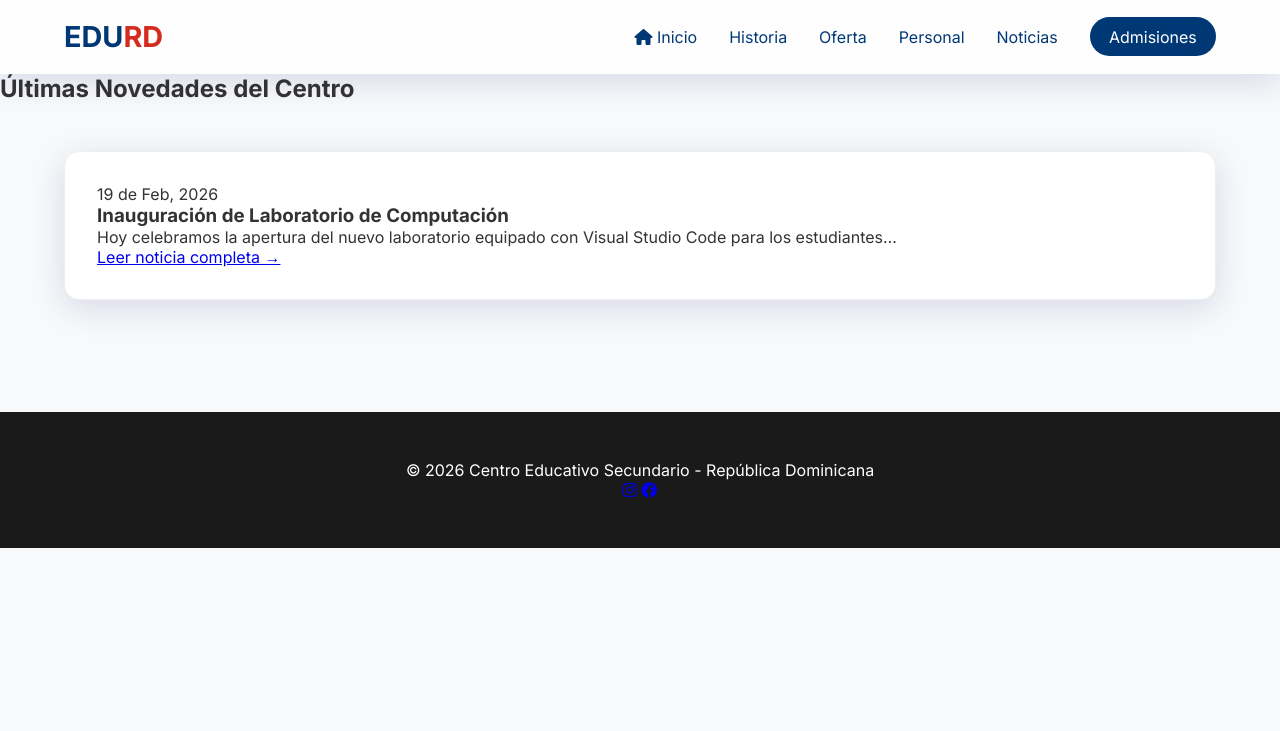
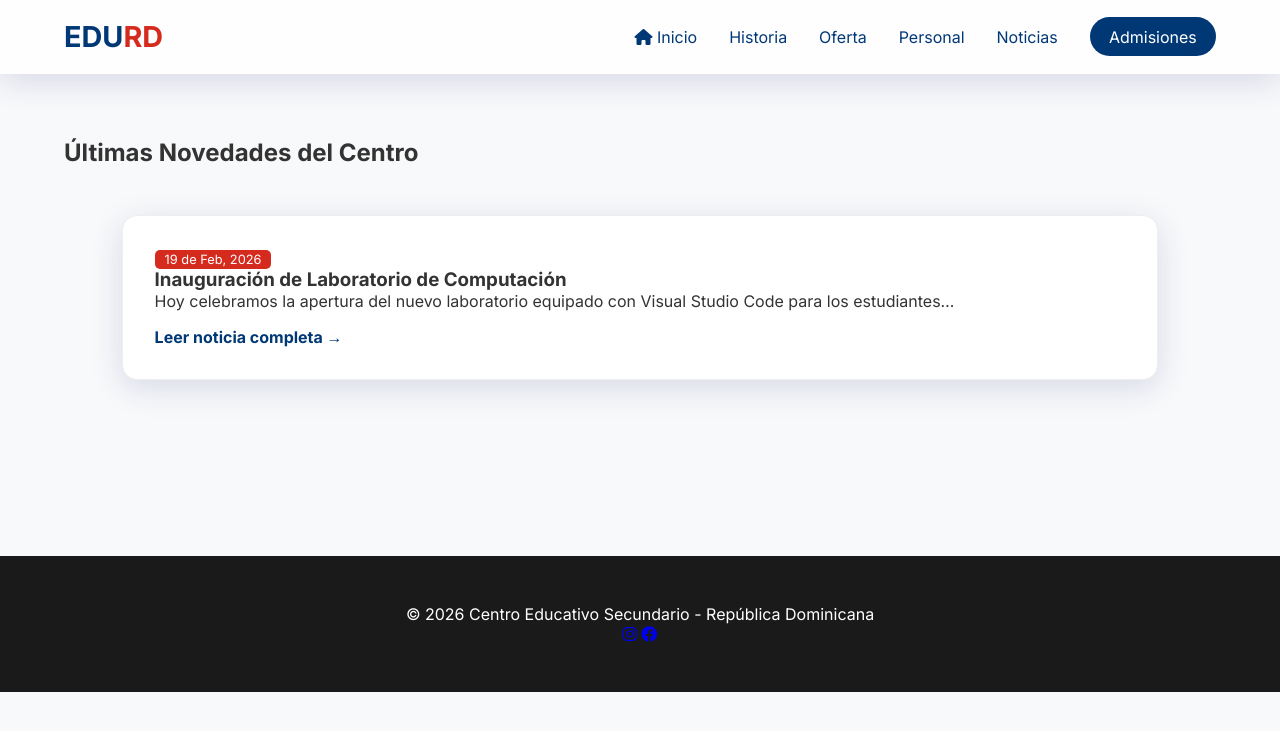
Before and after one commit to jorge21028/centroeducativo, a Jekyll site: the page built from noticias.html, in a window 1280 px wide. Shown: the top 731 px of the page. Built offline with Jekyll 4.4.1, drawn with Linux system fonts in a browser that asks for light colours.

Commit message:
Update style.css

```diff
--- a/assets/css/style.css
+++ b/assets/css/style.css
@@ -78,3 +78,23 @@ body {
     padding: 3rem 0;
     margin-top: 4rem;
 }
+
+.contenedor-noticias { padding: 4rem 5%; }
+
+.fecha {
+    background: var(--accent);
+    color: white;
+    padding: 2px 10px;
+    font-size: 0.8rem;
+    border-radius: 5px;
+}
+
+.leer-mas {
+    display: inline-block;
+    margin-top: 1rem;
+    color: var(--primary);
+    font-weight: bold;
+    text-decoration: none;
+}
+
+.leer-mas:hover { text-decoration: underline; }
```
